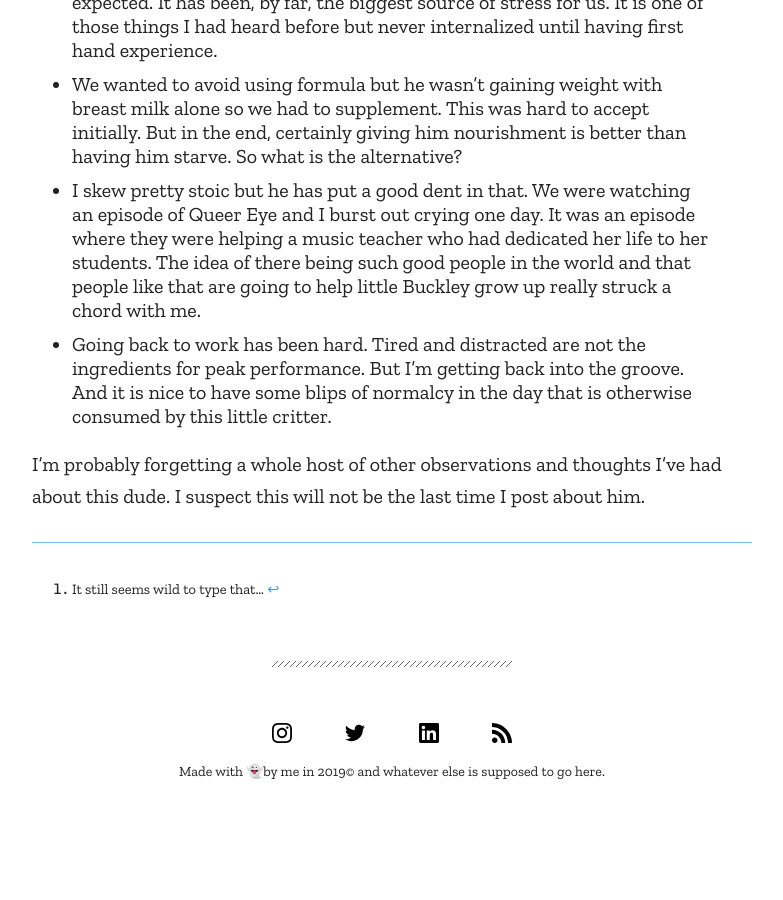
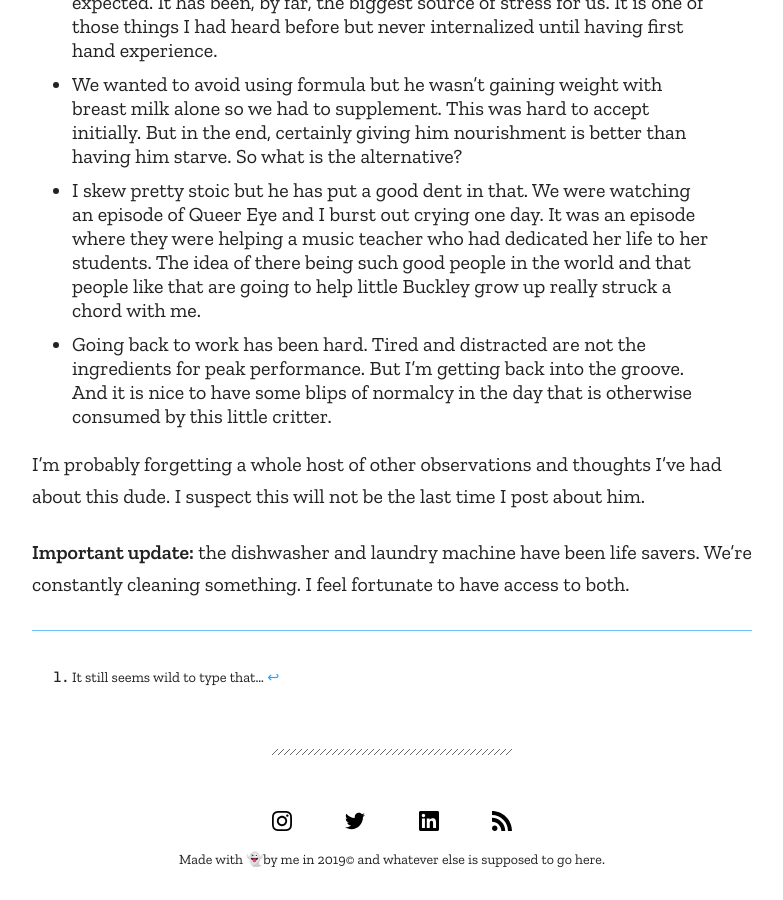
Before and after one commit to jhforster/jhforster.github.io, a Jekyll site: the page built from _posts/2019-09-13-buckley-john-forster.md, in a window 1280 px wide and 900 px high, scrolled down 2062 px. Shown: the whole window, without its empty margins (248-1031 px from the left). Built offline with Jekyll 4.4.1, drawn with Linux system fonts in a browser that asks for light colours; before the commit the page ends 2874 px from its top, so only the background shows below that.

Commit message:
Update nav and post

```diff
--- a/_includes/nav.html
+++ b/_includes/nav.html
@@ -5,7 +5,7 @@
 
   <div class="nav-links">
     <a class="nav-link {% if page.title == 'Blog' %} active {% endif %}" href="/">Home</a>
-    <a class="nav-link {% if page.title == 'Archive' %} active {% endif %}" href="/archive">Archive</a>
+    <!-- <a class="nav-link {% if page.title == 'Archive' %} active {% endif %}" href="/archive">Archive</a> -->
     <a class="nav-link {% if page.title == 'About' %} active {% endif %}" href="/about">About</a>
   </div>
 </div>
--- a/_posts/2019-09-13-buckley-john-forster.md
+++ b/_posts/2019-09-13-buckley-john-forster.md
@@ -23,6 +23,6 @@
 
 I'm probably forgetting a whole host of other observations and thoughts I've had about this dude. I suspect this will not be the last time I post about him.
 
-
+**Important update:** the dishwasher and laundry machine have been life savers. We're constantly cleaning something. I feel fortunate to have access to both.
 
 [^1]: It still seems wild to type that...
```
